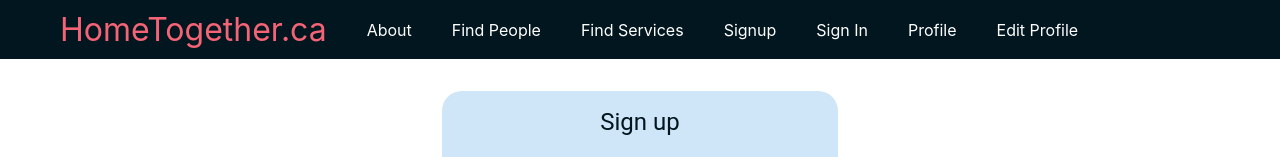
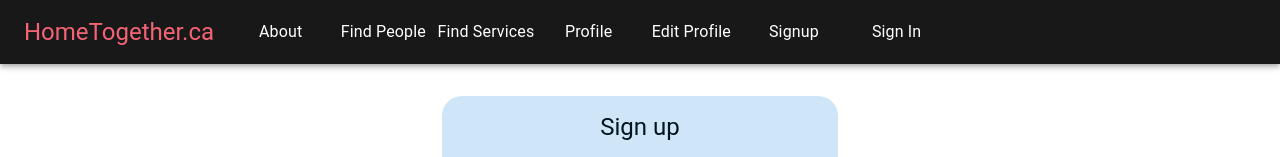
Before and after one commit to JadenBalogh/home-together-b, a React (Create React App) app in the folder client/: page /signup in a window 1280 px wide. Shown: the top 157 px of the page. Built offline with nearby package versions, Linux system fonts and the light colour scheme; no server answers.

Commit message:
Update navbar

```diff
--- a/client/src/app/App.css
+++ b/client/src/app/App.css
@@ -5,7 +5,21 @@
   align-items: center;
 }
 
+.navbar {
+  background: #434343;
+  margin: 5px;
+}
+
+.navbar-toolbar a {
+  text-decoration: none;
+}
+
 .navbar-header {
-  font-size: 32px;
+  font-size: 40px;
   color: #F56476;
 }
+
+.navbar-minis a {
+  text-decoration: none;
+  color: #FFFFFF;
+}
--- a/client/src/app/NavBar.js
+++ b/client/src/app/NavBar.js
@@ -1,23 +1,61 @@
+import { AppBar } from '@material-ui/core';
 import React, { Component } from 'react';
 import { NavLink } from 'react-router-dom';
+import Toolbar from '@material-ui/core/Toolbar';
+import Typography from '@material-ui/core/Typography';
+import Grid from '@material-ui/core/Grid';
 import '../shared/Styles.css';
 
 // Main navigation bar that is at the top of every page
 class NavBar extends Component {
   render() {
     return (
-      <nav>
-        <ul>
-          <li><NavLink to='/' className='navbar-header'>HomeTogether.ca</NavLink></li>
-          <li><NavLink to='/'>About</NavLink></li>
-          <li><NavLink to='/members'>Find People</NavLink></li>
-          <li><NavLink to='/listings'>Find Services</NavLink></li>
-          <li><NavLink to='/signup'>Signup</NavLink></li>
-          <li><NavLink to='/signin'>Sign In</NavLink></li>
-          <li><NavLink to='/profile'>Profile</NavLink></li>
-          <li><NavLink to='/edit-profile'>Edit Profile</NavLink></li>
-        </ul>
-      </nav>
+      <AppBar position='static' style={{ background: '#181818' }}>
+        <Toolbar className='navbar-toolbar'>
+            <Grid item xs={12} sm={2} container direction='rows'
+            alignItems='center'
+            justify='flex-start'>
+              <NavLink to='/' className='navbar-header'>
+                <Typography variant="h5">HomeTogether.ca</Typography>
+              </NavLink>
+            </Grid>
+            <Grid item xs={12} sm={1} container direction='rows' alignItems='center' justify='center' className='navbar-minis'>
+              <NavLink to='/'>
+                <Typography>About</Typography>
+              </NavLink>
+            </Grid>
+            <Grid item xs={12} sm={1} container direction='rows' alignItems='center' justify='center' className='navbar-minis'>
+              <NavLink to='/members'>
+                <Typography>Find People</Typography>
+              </NavLink>
+            </Grid>
+            <Grid item xs={12} sm={1} container direction='rows' alignItems='center' justify='center' className='navbar-minis'>
+              <NavLink to='/listings'>
+                <Typography>Find Services</Typography>
+              </NavLink>
+            </Grid>
+            <Grid item xs={12} sm={1} container direction='rows' alignItems='center' justify='center' className='navbar-minis'>
+              <NavLink to='/profile'>
+                <Typography>Profile</Typography>
+              </NavLink>
+            </Grid>
+            <Grid item xs={12} sm={1} container direction='rows' alignItems='center' justify='center' className='navbar-minis'>
+              <NavLink to='/edit-profile'>
+                <Typography>Edit Profile</Typography>
+              </NavLink>
+            </Grid>
+            <Grid item xs={12} sm={1} container direction='rows' alignItems='center' justify='center' className='navbar-minis'>
+              <NavLink to='/signup'>
+                <Typography>Signup</Typography>
+              </NavLink>
+            </Grid>
+            <Grid item xs={12} sm={1} container direction='rows' alignItems='center' justify='center' className='navbar-minis'>
+              <NavLink to='/signin'>
+                <Typography>Sign In</Typography>
+              </NavLink>
+            </Grid>
+        </Toolbar>
+      </AppBar>
     );
   }
 }
--- a/client/src/signup/SignupForm.js
+++ b/client/src/signup/SignupForm.js
@@ -365,7 +365,7 @@ export default function SignUp(props) {
             <Grid
             item
             xs={12}
-            sm={10}
+            sm={11}
             container
             direction='column'
             alignItems='flex-start'
@@ -381,7 +381,7 @@ export default function SignUp(props) {
             <Grid
             item
             xs={12}
-            sm={2}
+            sm={1}
             container
             direction='column'
             alignItems='center'
```
